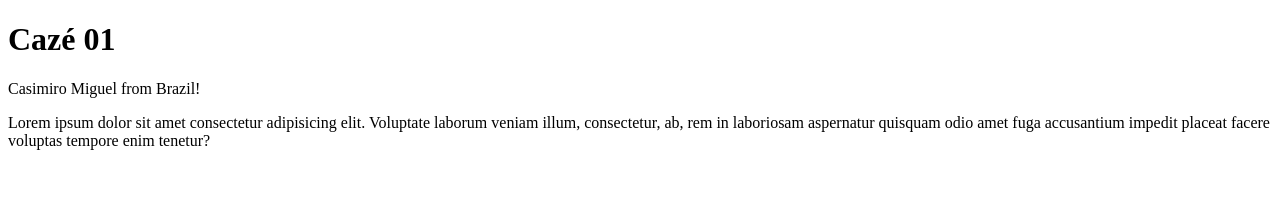
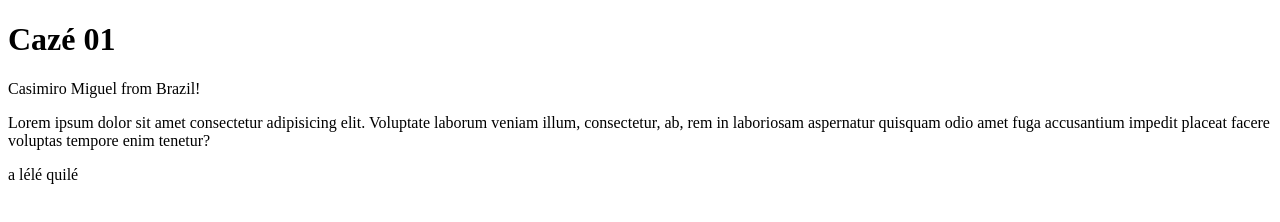
Before and after one commit to Leozin2412/Aprenndendo-Git, a plain HTML site: page Site_caze/index.html in a window 1280 px wide. Drawn offline with Linux system fonts and the light colour scheme.

Commit message:
Update index.html

```diff
--- a/Site_caze/index.html
+++ b/Site_caze/index.html
@@ -12,6 +12,7 @@
 <p>Casimiro Miguel from  Brazil!</p>
 <p>Lorem ipsum dolor sit amet consectetur adipisicing elit. Voluptate laborum veniam illum, consectetur, ab, rem in laboriosam aspernatur quisquam odio amet fuga accusantium impedit placeat facere voluptas tempore enim tenetur?</p>
 
+<p>a lélé quilé</p>
     <script src="script/script.js"></script>
 </body>
 </html>
```
